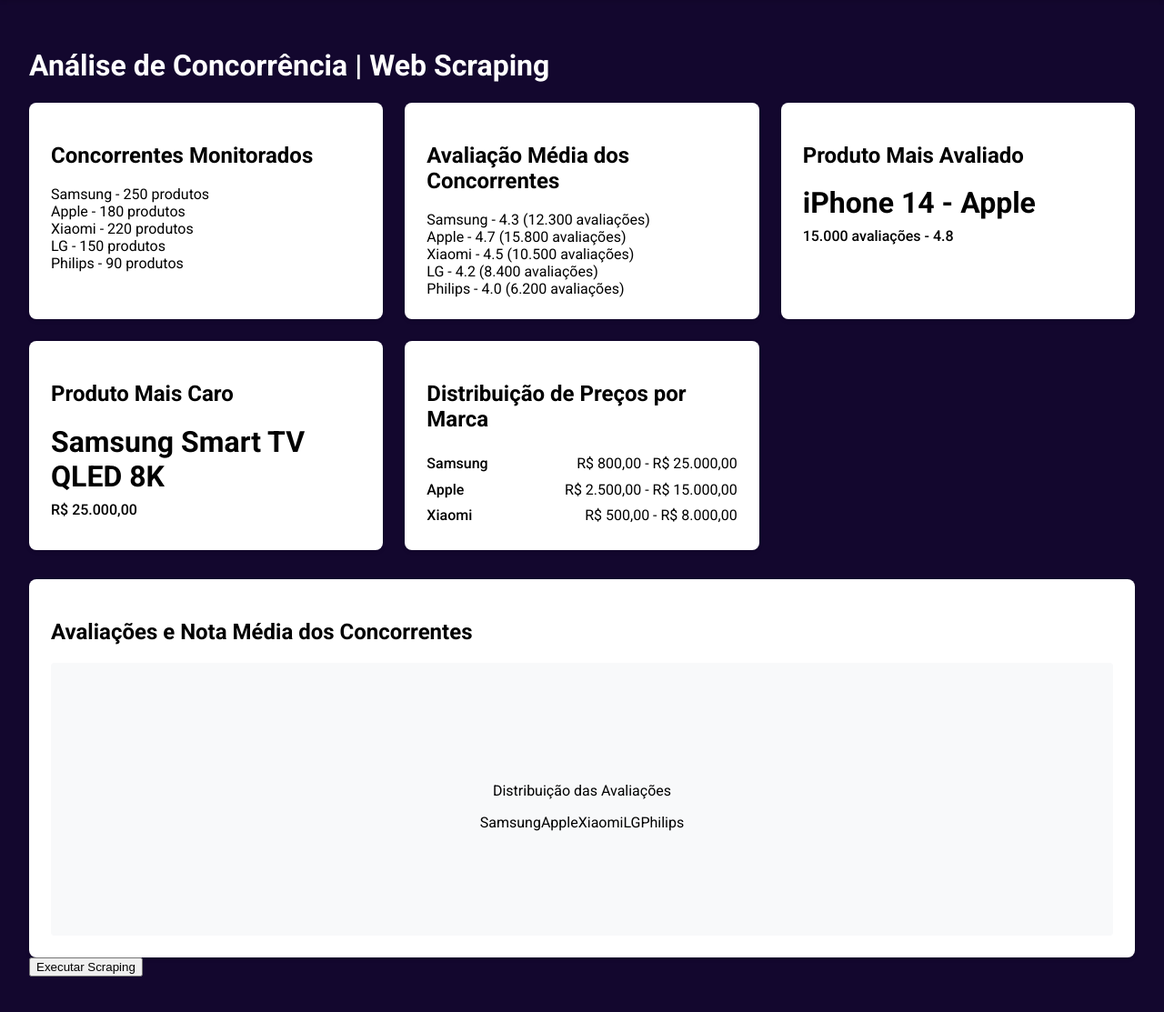
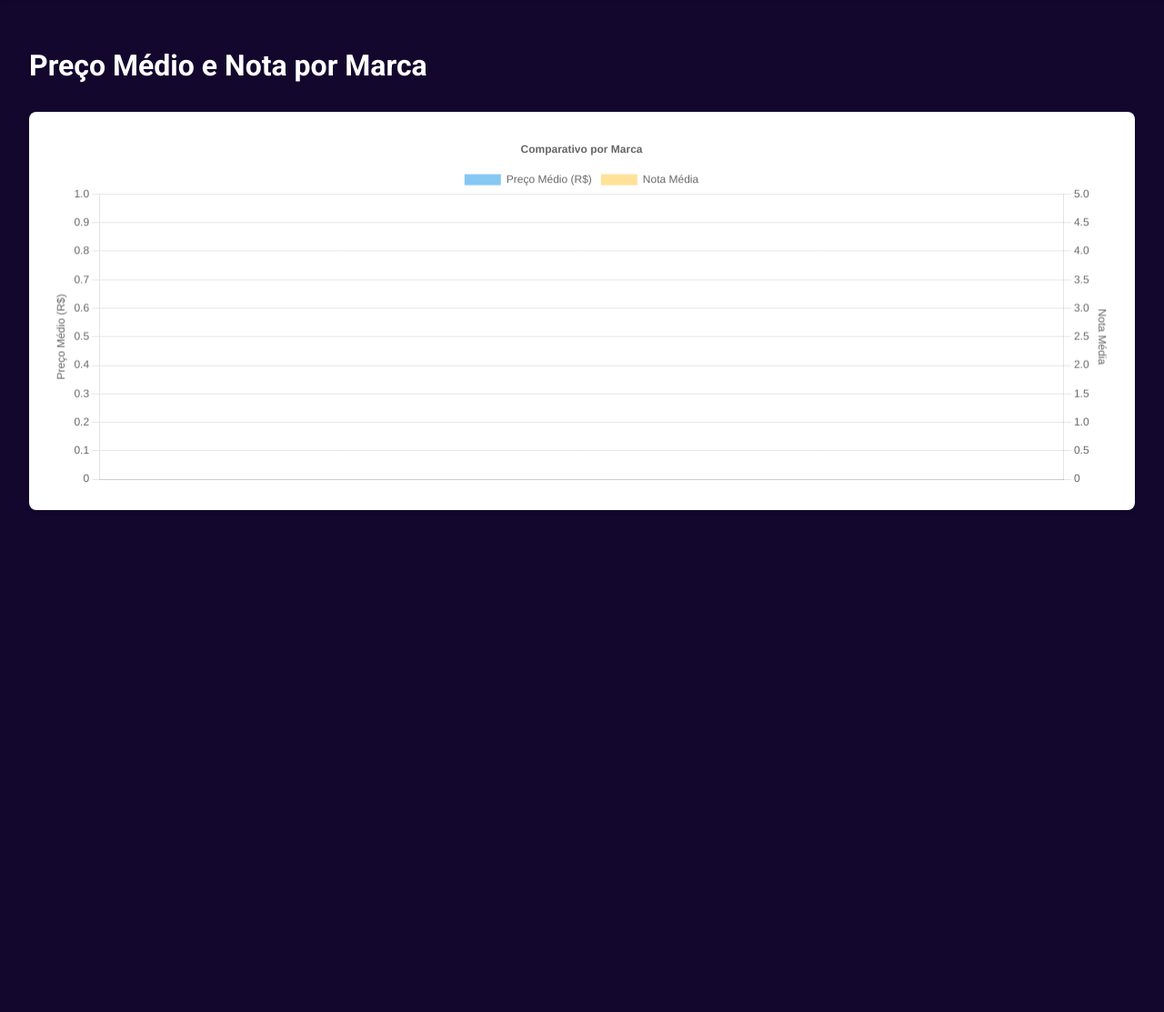
Before and after one commit to laravalin/projetohhl, a Flask app: page /dashboard in a window 1280 px wide. Shown: the part 64-1177 px from the top of the page at 91% size. Run offline with Flask 3, Linux system fonts and the light colour scheme; the visitor is signed in with stand-in values (Sample User, id 1); data that the repository does not hold is empty.

Commit message:
ajusta dashboard

```diff
--- a/app/routes.py
+++ b/app/routes.py
@@ -7,6 +7,7 @@ from app.forms import LoginForm, RegistrationForm
 from app.models import User
 from app.scrapper import scrape
 from flask import Blueprint, jsonify
+from app.models import Produto, Marca
 
 
 
@@ -20,7 +21,22 @@ def index():
 @app.route('/dashboard')
 @login_required
 def dashboard():
-    return render_template('dashboard.html')
+    from sqlalchemy import func
+    dados_agrupados = db.session.query(
+        Marca.nome_marca,
+        func.avg(Produto.valor_produto).label('preco_medio'),
+        func.avg(Produto.nota_produto_avg).label('nota_medio')
+    ).join(Produto).group_by(Marca.nome_marca).all()
+
+    dados = [
+        {
+            "marca": row[0],
+            "preco": float(row[1]) if row[1] else 0,
+            "nota": float(row[2]) if row[2] else 0
+        } for row in dados_agrupados
+    ]
+
+    return render_template("dashboard.html", dados=dados)
 
 
 @app.route('/cadastro', methods=['GET', 'POST'])
--- a/app/templates/dashboard.html
+++ b/app/templates/dashboard.html
@@ -1,98 +1,61 @@
-{% extends "base.html" %} {% block content %}
+{% extends "base.html" %}
+{% block content %}
 <div class="dashboard-container">
-  <h1 class="dashboard-title">Análise de Concorrência | Web Scraping</h1>
+  <h1 class="dashboard-title">Preço Médio e Nota por Marca</h1>
 
-  <div class="dashboard-grid">
-    <!-- Monitoramento de Concorrentes -->
-    <div class="card">
-      <h2>Concorrentes Monitorados</h2>
-      <ul class="seller-list">
-        <li>Samsung - 250 produtos</li>
-        <li>Apple - 180 produtos</li>
-        <li>Xiaomi - 220 produtos</li>
-        <li>LG - 150 produtos</li>
-        <li>Philips - 90 produtos</li>
-      </ul>
-    </div>
-
-    <!-- Avaliação Média por Concorrente -->
-    <div class="card">
-      <h2>Avaliação Média dos Concorrentes</h2>
-      <ul class="seller-list">
-        <li>Samsung - 4.3 (12.300 avaliações)</li>
-        <li>Apple - 4.7 (15.800 avaliações)</li>
-        <li>Xiaomi - 4.5 (10.500 avaliações)</li>
-        <li>LG - 4.2 (8.400 avaliações)</li>
-        <li>Philips - 4.0 (6.200 avaliações)</li>
-      </ul>
-    </div>
-
-    <!-- Produto Mais Avaliado da Concorrência -->
-    <div class="card">
-      <h2>Produto Mais Avaliado</h2>
-      <div class="metric">iPhone 14 - Apple</div>
-      <div class="change positive">15.000 avaliações - 4.8</div>
-    </div>
-
-    <!-- Produto com Maior Preço da Concorrência -->
-    <div class="card">
-      <h2>Produto Mais Caro</h2>
-      <div class="metric">Samsung Smart TV QLED 8K</div>
-      <div class="change positive">R$ 25.000,00</div>
-    </div>
-
-    <!-- Distribuição de Preços por Marca -->
-    <div class="card">
-      <h2>Distribuição de Preços por Marca</h2>
-      <ul class="seller-goals">
-        <li>
-          <span class="seller-name">Samsung</span>
-          <span class="goal-percent">R$ 800,00 - R$ 25.000,00</span>
-        </li>
-        <li>
-          <span class="seller-name">Apple</span>
-          <span class="goal-percent">R$ 2.500,00 - R$ 15.000,00</span>
-        </li>
-        <li>
-          <span class="seller-name">Xiaomi</span>
-          <span class="goal-percent">R$ 500,00 - R$ 8.000,00</span>
-        </li>
-      </ul>
-    </div>
+  <div class="chart-container">
+    <canvas id="graficoMarcas" height="100"></canvas>
   </div>
 
-  <!-- Gráfico de Avaliações por Marca -->
-  <div class="chart-container">
-    <h2>Avaliações e Nota Média dos Concorrentes</h2>
-    <div class="chart-placeholder">
-      <!-- Aqui iria um gráfico real com Chart.js ou similar -->
-      <p>Distribuição das Avaliações</p>
-      <div class="chart-bars">
-        <!-- Barras do gráfico -->
-      </div>
-      <div class="chart-labels">
-        <span>Samsung</span><span>Apple</span><span>Xiaomi</span><span>LG</span
-        ><span>Philips</span>
-      </div>
-    </div>
-  </div>
+  <script src="https://cdn.jsdelivr.net/npm/chart.js"></script>
+  <script>
+    const dados = {{ dados | tojson }};
+    const marcas = dados.map(d => d.marca);
+    const precos = dados.map(d => d.preco);
+    const notas = dados.map(d => d.nota);
 
-<button id="btn-scraping">Executar Scraping</button>
-<div id="status"></div>
-<script>
-document.getElementById("btn-scraping").addEventListener("click", function () {
-  fetch("/executar-scraping", {
-    method: "POST"
-  })
-  .then(res => res.json())
-  .then(data => {
-    document.getElementById("status").innerText = data.mensagem;
-  })
-  .catch(err => {
-    document.getElementById("status").innerText = "Erro ao iniciar scraping.";
-  });
-});
-</script>
+    const ctx = document.getElementById("graficoMarcas").getContext("2d");
+    new Chart(ctx, {
+      type: 'bar',
+      data: {
+        labels: marcas,
+        datasets: [
+          {
+            label: 'Preço Médio (R$)',
+            data: precos,
+            backgroundColor: 'rgba(54, 162, 235, 0.6)',
+            yAxisID: 'y1'
+          },
+          {
+            label: 'Nota Média',
+            data: notas,
+            backgroundColor: 'rgba(255, 206, 86, 0.6)',
+            yAxisID: 'y2'
+          }
+        ]
+      },
+      options: {
+        responsive: true,
+        plugins: {
+          legend: { position: 'top' },
+          title: { display: true, text: 'Comparativo por Marca' }
+        },
+        scales: {
+          y1: {
+            beginAtZero: true,
+            title: { display: true, text: 'Preço Médio (R$)' },
+            position: 'left'
+          },
+          y2: {
+            beginAtZero: true,
+            max: 5,
+            title: { display: true, text: 'Nota Média' },
+            position: 'right',
+            grid: { drawOnChartArea: false }
+          }
+        }
+      }
+    });
+  </script>
 </div>
-
 {% endblock %}
```
Also changed, not shown: app.db.
